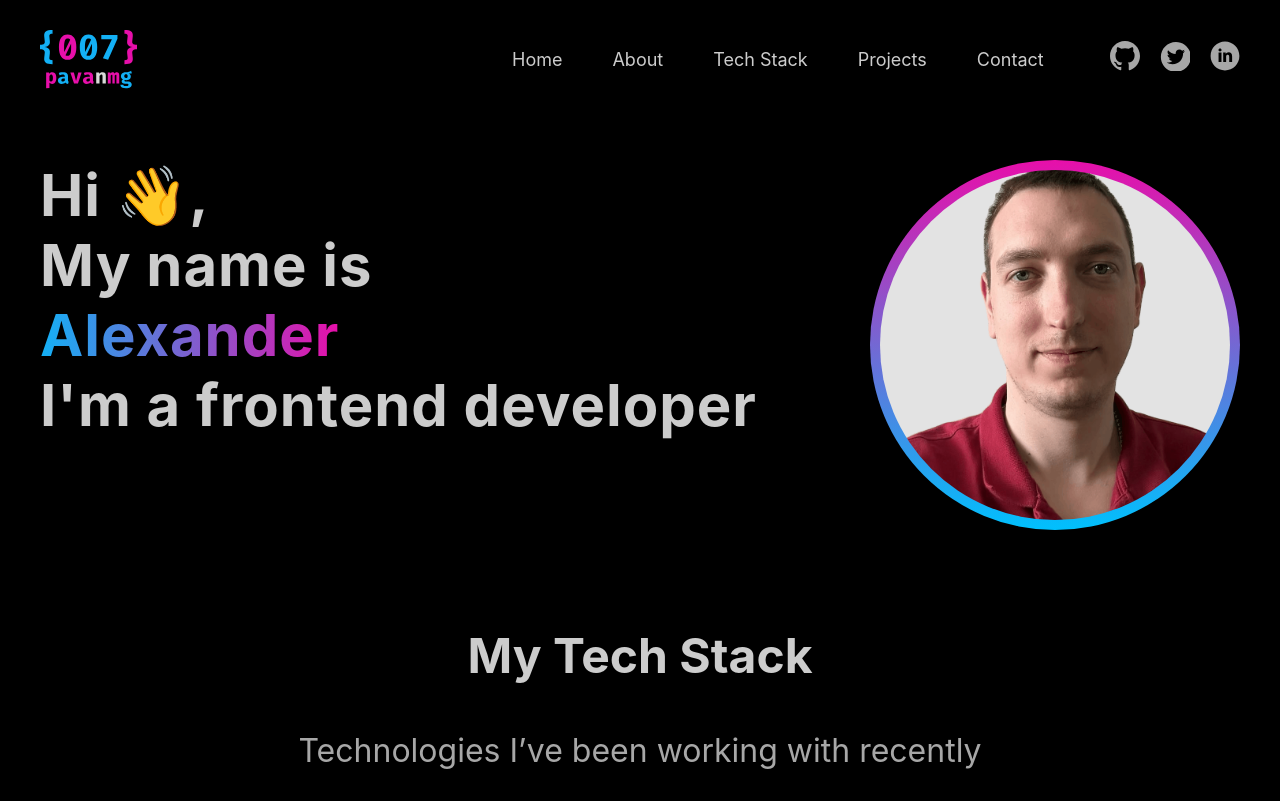
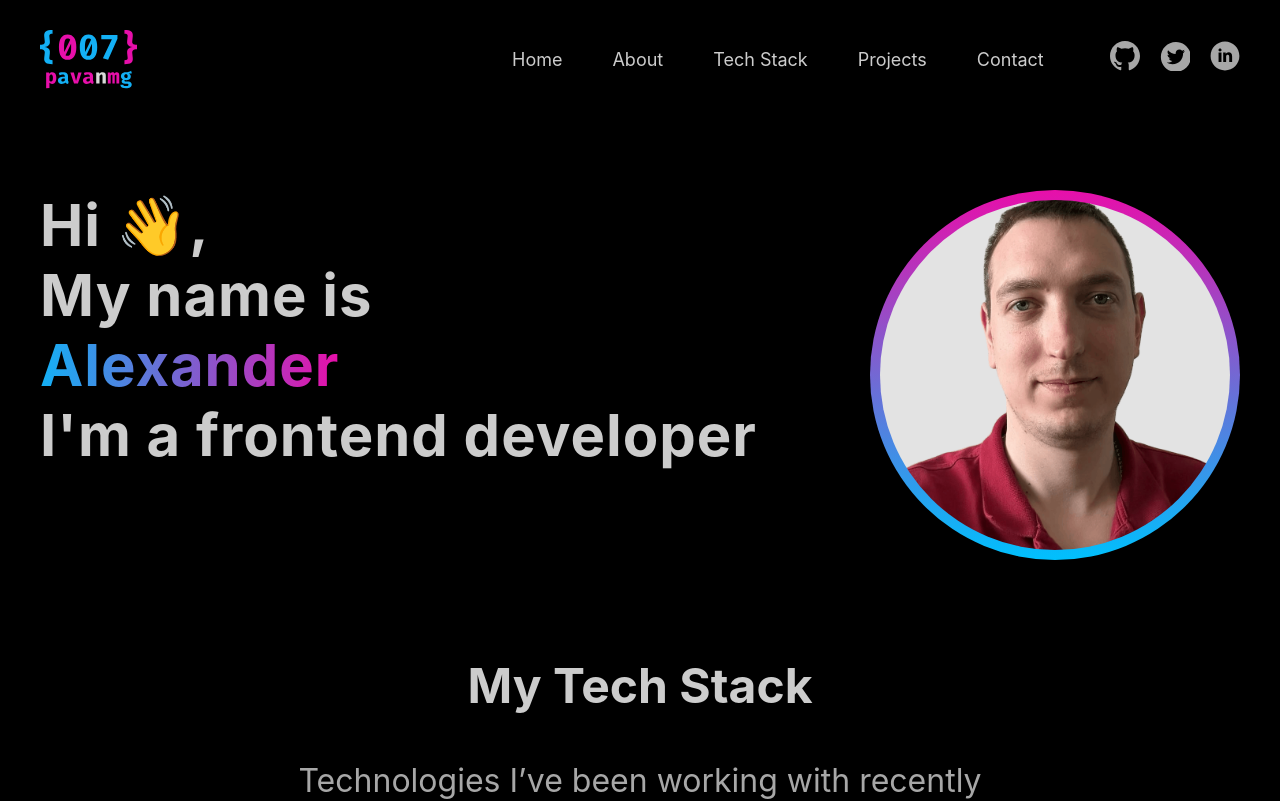
Before and after one commit to Sanyo4ek952/dell, a React app: page / in a window 1280 px wide. Shown: the top 801 px of the page. Built offline with nearby package versions, Linux system fonts and the light colour scheme.

Commit message:
Отступ Abaut me

```diff
--- a/src/layout/sections/main/about-me/AboutMe.tsx
+++ b/src/layout/sections/main/about-me/AboutMe.tsx
@@ -12,8 +12,8 @@ type AboutMeProps = {
 
 const AboutMe = (props: AboutMeProps) => {
     return (
-        <StyledAboutMe marginTop={props.marginTop}>
-            <StyleContainer paddingTop={"140"}>
+        <StyledAboutMe>
+            <StyleContainer paddingTop={"190"}>
                 <FlexWrapper justify={"space-between"}>
                     <Text/>
                     <MyPhoto width={350}
@@ -33,16 +33,13 @@ type StyledAboutMeProps = {
 }
 
 const StyledAboutMe = styled.section<StyledAboutMeProps>`
-    margin-top: ${props => props.marginTop || 20}px;
-    margin-bottom: ${props => props.marginBottom || 0}px;
 
 ${FlexWrapper} {
     gap: 30px;
     @media (max-width: 620px) {
         flex-direction: column-reverse;
         align-items: center;
-        margin-top: 140px;
-        margin-bottom: 40px;
+
     }
 }
 
```
